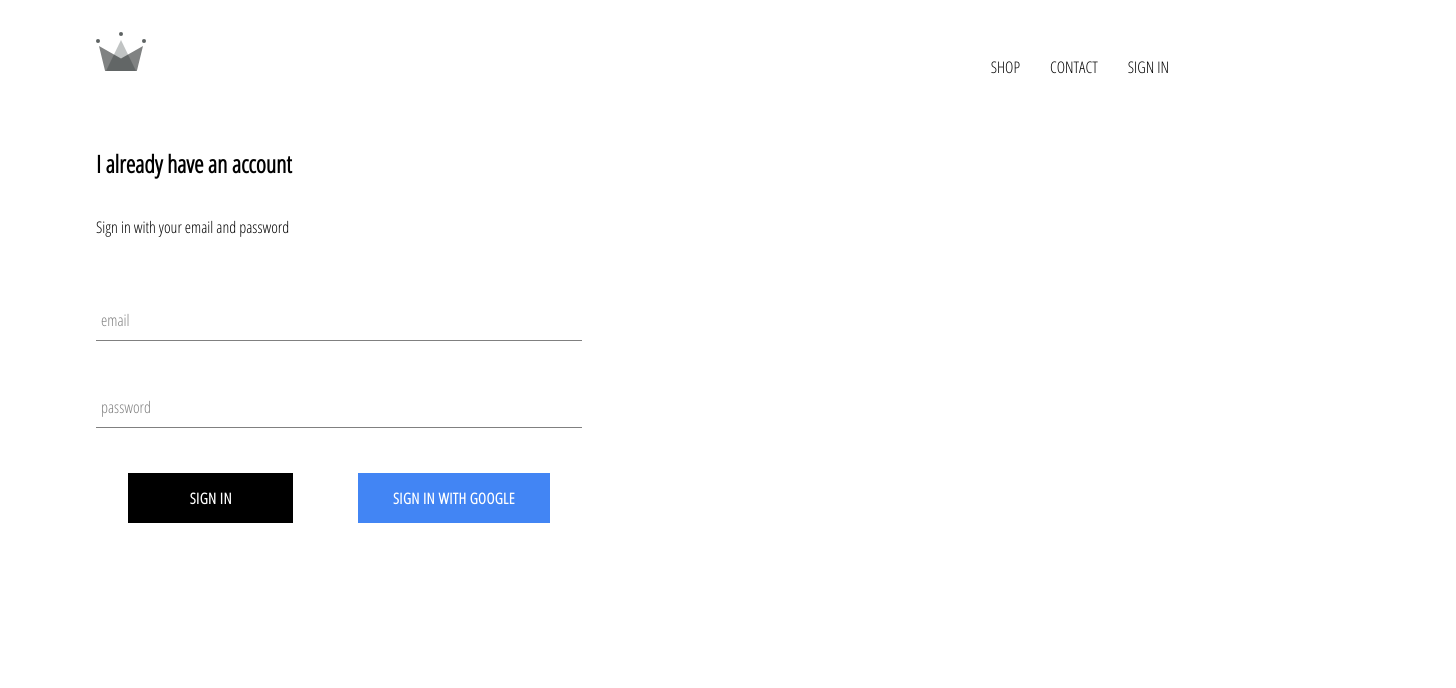
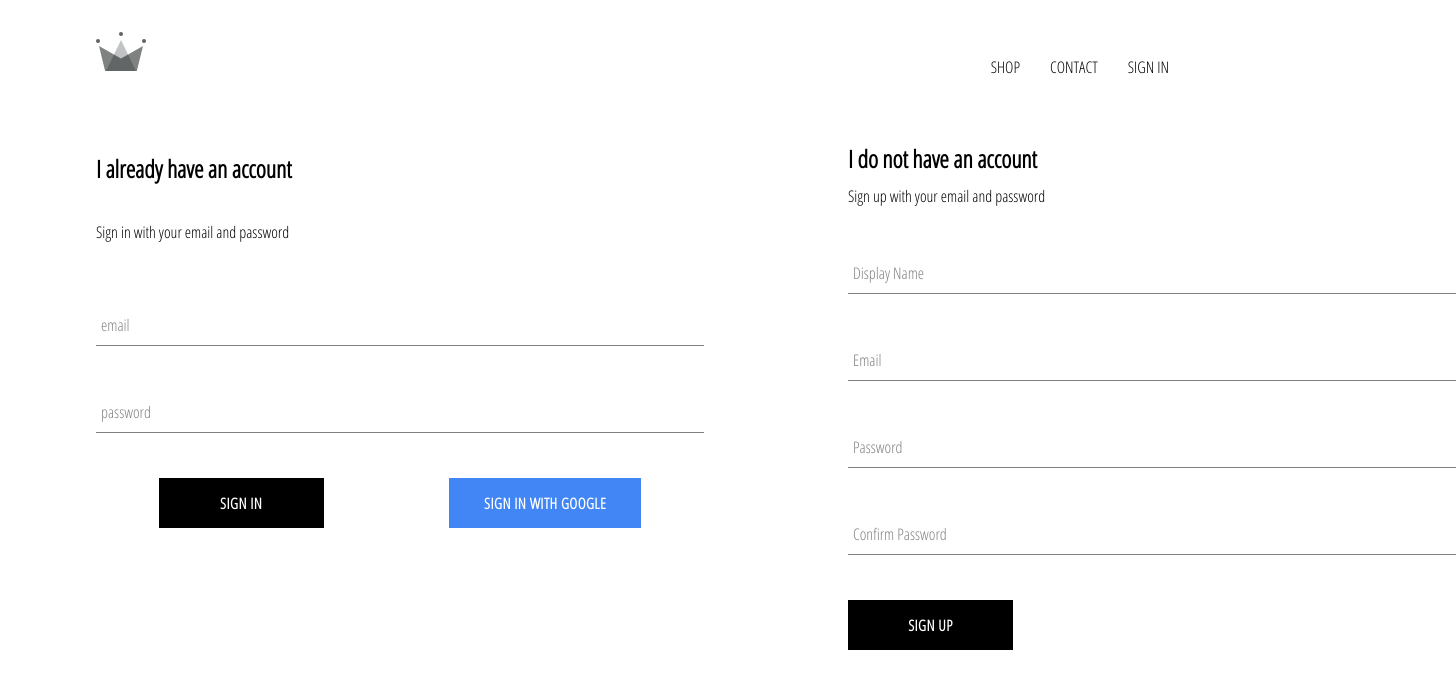
Before and after one commit to mm-devpro/crown-clothing, a React (Create React App) app: page /signIn in a window 1280 px wide. Shown: the top 688 px of the page, 1456 px wide, since content can reach past the window. Built offline with nearby package versions, Linux system fonts and the light colour scheme; no server answers.

Commit message:
implement firebase utils, included ability to store authenticated user into our firestore database

```diff
--- a/src/App.js
+++ b/src/App.js
@@ -6,7 +6,7 @@
 import ShopPage from "./pages/shop/shop.component";
 import Header from "./components/header/header.component";
 import SignInAndSignUpPage from "./pages/sign-in-and-sign-up/sign-in-and-sign-up.component";
-import {auth} from './firebase/firebase.utils';
+import {auth, createUserProfileDocument} from './firebase/firebase.utils';
 
 class App extends React.Component {
     constructor(props) {
@@ -20,9 +20,24 @@
     unsubscribeFromAuth = null
 
     componentDidMount() {
-        this.unsubscribeFromAuth = auth.onAuthStateChanged(user => {
-            this.setState({currentUser: user});
-            console.log(user)
+        this.unsubscribeFromAuth = auth.onAuthStateChanged(async userAuth => {
+            if (userAuth) {
+                const userRef = await createUserProfileDocument(userAuth);
+
+                userRef.onSnapshot(snapshot => {
+                    this.setState({
+                        currentUser: {
+                            id: snapshot.id,
+                            ...snapshot.data()
+                        }
+                    }, () => {
+                        console.log(this.state);
+                    })
+                })
+            } else {
+                this.setState({currentUser: userAuth});
+            }
+
         })
     }
 
--- a/src/components/sign-in/sign-in.styles.scss
+++ b/src/components/sign-in/sign-in.styles.scss
@@ -1,5 +1,5 @@
 .sign-in {
-  width: 38vw;
+  width: 38rem;
   display: flex;
   flex-direction: column;
 
--- /dev/null
+++ b/src/components/sign-up/sign-up.component.jsx
@@ -0,0 +1,100 @@
+import React from "react";
+
+import FormInput from "../form-input/form-input.component";
+import CustomButton from "../custom-button/custom-button.component";
+
+import {auth, createUserProfileDocument} from "../../firebase/firebase.utils";
+
+import './sign-up.styles.scss';
+
+class SignUp extends React.Component {
+    constructor(props) {
+        super(props);
+
+        this.state = {
+            displayName: '',
+            email: '',
+            password:'',
+            confirmPassword: ''
+        }
+    }
+
+    handleSubmit = async event => {
+        event.preventDefault();
+        const { displayName, email, password, confirmPassword } = this.state;
+
+        if (password !== confirmPassword) {
+            alert("passwords don't match")
+            return;
+        }
+
+        try{
+            const { user } = await auth.createUserWithEmailAndPassword(email, password);
+
+            await createUserProfileDocument(user, {displayName});
+
+            this.setState({
+                displayName: '',
+                email: '',
+                password:'',
+                confirmPassword: ''
+            })
+
+        }catch(err) {
+            console.error(err);
+        }
+    };
+
+    handleChange = event => {
+        const {name, value } = event.target;
+
+        this.setState({[name]: value});
+    }
+
+    render() {
+        const { displayName, email, password, confirmPassword } = this.state;
+        return (
+            <div className="sign-up">
+                <h2 className="title">I do not have an account</h2>
+                <span>Sign up with your email and password</span>
+                <form className='sign-up-form' onSubmit={this.handleSubmit}>
+                    <FormInput
+                        type='text'
+                        name='displayName'
+                        value={displayName}
+                        onChange={this.handleChange}
+                        label='Display Name'
+                        required
+                    />
+                    <FormInput
+                        type='email'
+                        name='email'
+                        value={email}
+                        onChange={this.handleChange}
+                        label='Email'
+                        required
+                    />
+                    <FormInput
+                        type='password'
+                        name='password'
+                        value={password}
+                        onChange={this.handleChange}
+                        label='Password'
+                        required
+                    />
+                    <FormInput
+                        type='password'
+                        name='confirmPassword'
+                        value={confirmPassword}
+                        onChange={this.handleChange}
+                        label='Confirm Password'
+                        required
+                    />
+                    <CustomButton type='submit'>SIGN UP</CustomButton>
+                </form>
+            </div>
+        )
+    }
+}
+
+export default SignUp;
--- /dev/null
+++ b/src/components/sign-up/sign-up.styles.scss
@@ -0,0 +1,9 @@
+.sign-up {
+  display: flex;
+  flex-direction: column;
+  width: 38rem;
+
+  .title {
+    margin: 10px 0;
+  }
+}
--- a/src/firebase/firebase.utils.js
+++ b/src/firebase/firebase.utils.js
@@ -13,6 +13,30 @@
     measurementId: "G-3EHEMBJDHG"
 };
 
+export const createUserProfileDocument = async (userAuth, additionalData) => {
+   if (!userAuth) return;
+
+   const userRef = firestore.doc(`users/${userAuth.uid}`);
+   const snapShot = await userRef.get();
+
+   if(!snapShot.exists) {
+       const { displayName, email } = userAuth;
+       const createdAt = new Date();
+
+       try {
+           await userRef.set({
+               displayName,
+               email,
+               createdAt,
+               ...additionalData
+           })
+       } catch (error) {
+           console.log('error creating user', error.message);
+       }
+   }
+   return userRef;
+}
+
 firebase.initializeApp(config);
 
 export const auth = firebase.auth();
--- a/src/pages/sign-in-and-sign-up/sign-in-and-sign-up.component.jsx
+++ b/src/pages/sign-in-and-sign-up/sign-in-and-sign-up.component.jsx
@@ -1,10 +1,14 @@
 import React from "react";
 
 import SignIn from "../../components/sign-in/sign-in.component";
+import SignUp from "../../components/sign-up/sign-up.component";
+
+import './sign-in-and-sign-up.styles.scss'
 
 const SignInAndSignUpPage = () => (
     <div className="sign-in-and-sign-up">
         <SignIn />
+        <SignUp />
     </div>
 )
 
--- /dev/null
+++ b/src/pages/sign-in-and-sign-up/sign-in-and-sign-up.styles.scss
@@ -0,0 +1,6 @@
+.sign-in-and-sign-up {
+  width: 85rem;
+  display: flex;
+  justify-content: space-between;
+  margin: 30px auto;
+}
```
